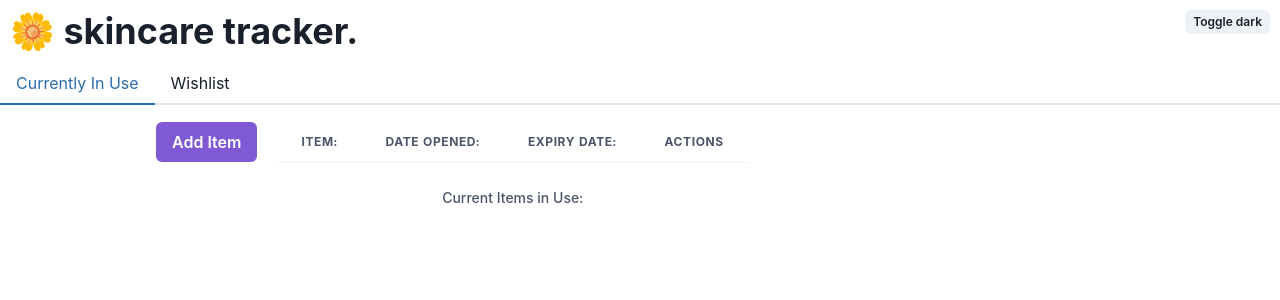
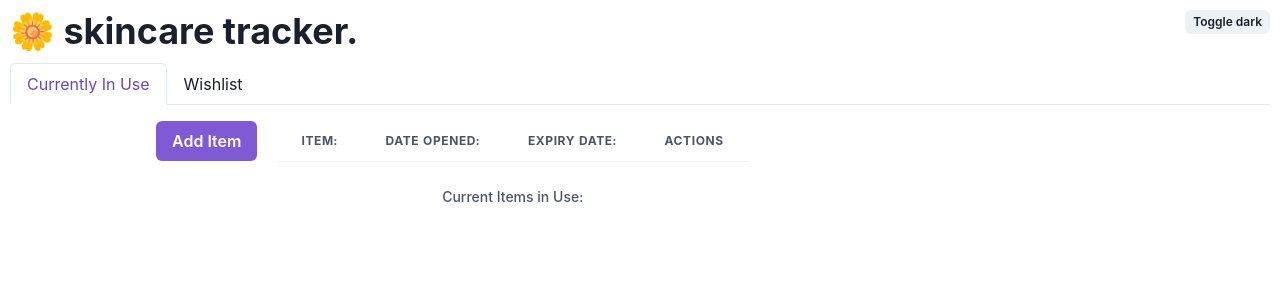
Before and after one commit to vvynz/skincare-tracker, a React (Create React App) app: page / in a window 1280 px wide. Shown: the top 300 px of the page. Built offline with nearby package versions, Linux system fonts and the light colour scheme.

Commit message:
Minor styling update

```diff
--- a/src/App.js
+++ b/src/App.js
@@ -4,11 +4,13 @@ import Wishlist from "./Components/Wishlist";
 
 import { Tab, Tabs, TabList, TabPanel, TabPanels } from "@chakra-ui/react";
 
+import "./Styles/App.scss";
+
 function App() {
   return (
     <div className="App">
       <NavBar />
-      <Tabs>
+      <Tabs className="tabs" variant="enclosed" colorScheme="purple">
         <TabList>
           <Tab>Currently In Use</Tab>
           <Tab>Wishlist</Tab>
--- /dev/null
+++ b/src/Styles/App.scss
@@ -0,0 +1,3 @@
+.tabs {
+  margin: 10px;
+}
```
